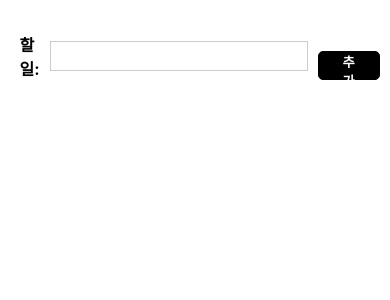
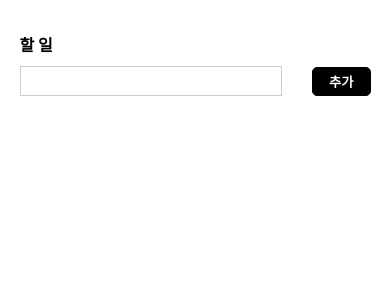
Before and after one commit to somin00/somin-todo, a React (Create React App) app: page / in a window 390 px wide. Shown: the top 300 px of the page. Built offline with nearby package versions, Linux system fonts and the light colour scheme.

Commit message:
style: 할 일 입력 폼 반응형 스타일 적용

```diff
--- a/src/components/NewTodo.css
+++ b/src/components/NewTodo.css
@@ -3,6 +3,7 @@ form {
   max-width: 40rem;
   margin: 2rem auto;
   display: flex;
+  justify-content: space-between;
   align-items: flex-end;
 }
 
@@ -10,6 +11,7 @@ form {
   display: flex;
   align-items: center;
   margin-right: 10px;
+  width: 80%;
 }
 
 label,
@@ -20,12 +22,14 @@ input {
 label {
   font-weight: bold;
   margin-right: 10px;
+  width: 10%;
 }
 
 input {
   font: inherit;
   border: 1px solid #ccc;
   padding: 0.25rem;
+  width: 100%;
 }
 
 button {
@@ -42,3 +46,24 @@ button {
 button:focus {
   outline: none;
 }
+
+@media (max-width: 600px) {
+  .form-control {
+    display: flex;
+    flex-direction: column;
+    align-items: flex-start;
+  }
+
+  label {
+    width: 100%;
+    margin-bottom: 10px;
+  }
+
+  input {
+    width: 90%;
+  }
+
+  button {
+    padding: 0 1rem;
+  }
+}
--- a/src/components/NewTodo.tsx
+++ b/src/components/NewTodo.tsx
@@ -17,7 +17,7 @@ export const NewTodo = () => {
   return (
     <form onSubmit={submitTodo}>
       <div className="form-control">
-        <label htmlFor="todo-text">할 일: </label>
+        <label htmlFor="todo-text">할 일 </label>
         <input type="text" id="todo-text" ref={inputRef} />
       </div>
       <button type="submit">추가</button>
```
